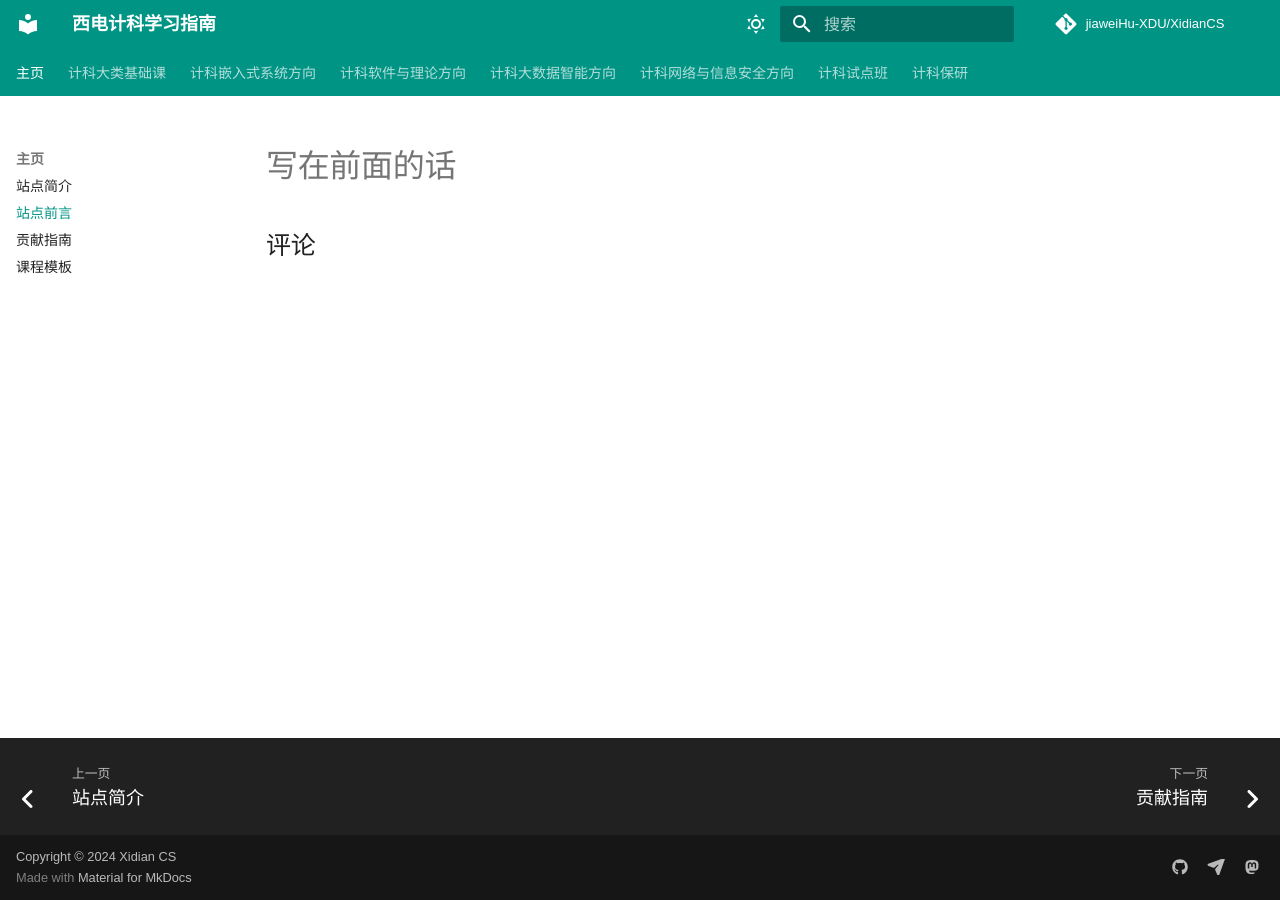
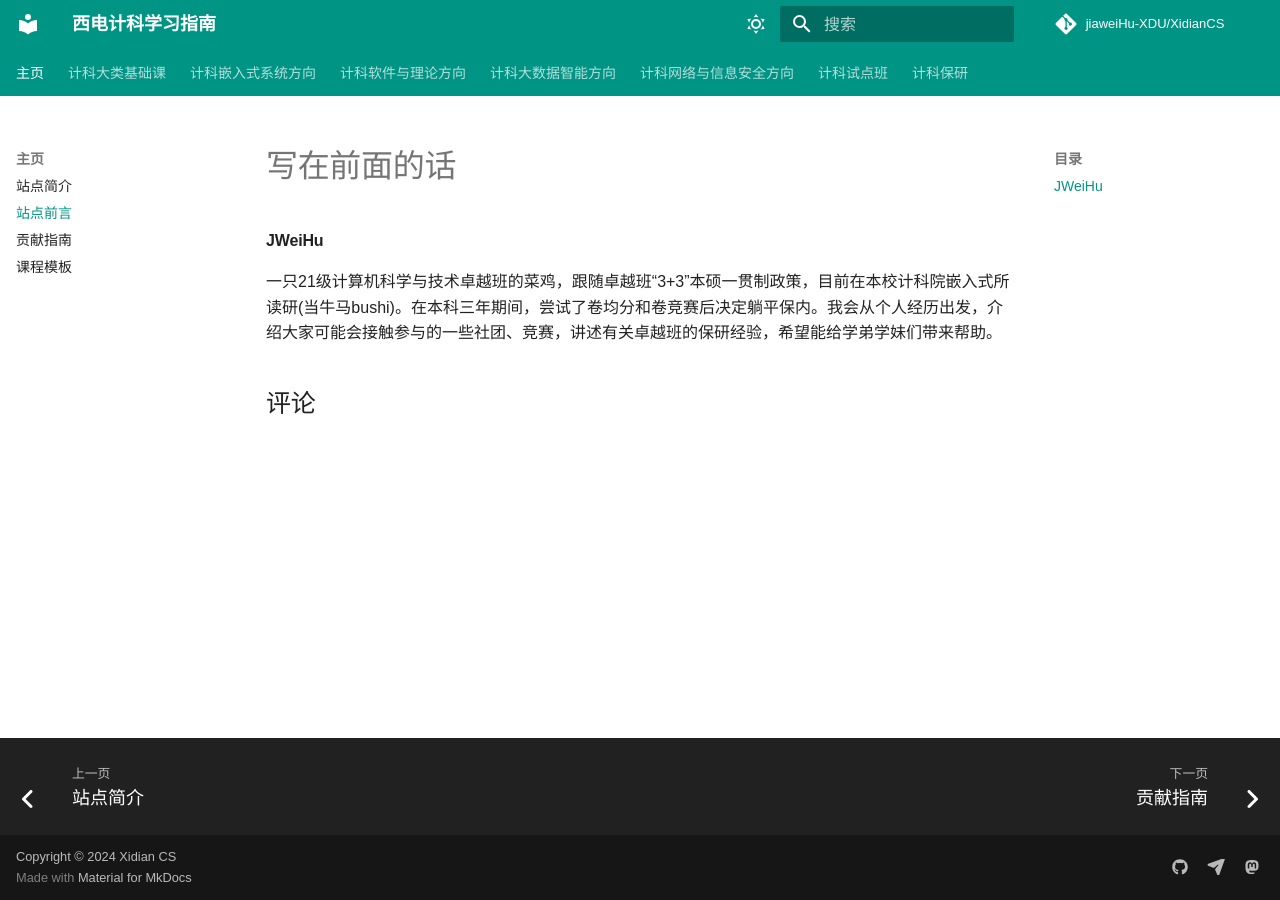
Before and after one commit to LZHMS/XidianCS, an MkDocs documentation site: the page built from docs/Home/Introduction.md, in a window 1280 px wide. Built offline with MkDocs 1.6.1 and Material for MkDocs 9.7.7, drawn with Linux system fonts in a browser that asks for light colours; comment, search, counter and statistics services are not loaded; a style sheet for code colours, icons or effects is not loaded.

Commit message:
update introduction

```diff
--- a/docs/Home/Introduction.md
+++ b/docs/Home/Introduction.md
@@ -2,3 +2,6 @@
 comments: true
 ---
 # 写在前面的话
+#### JWeiHu
+
+一只21级计算机科学与技术卓越班的菜鸡，跟随卓越班“3+3”本硕一贯制政策，目前在本校计科院嵌入式所读研(当牛马bushi)。在本科三年期间，尝试了卷均分和卷竞赛后决定躺平保内。我会从个人经历出发，介绍大家可能会接触参与的一些社团、竞赛，讲述有关卓越班的保研经验，希望能给学弟学妹们带来帮助。
```
